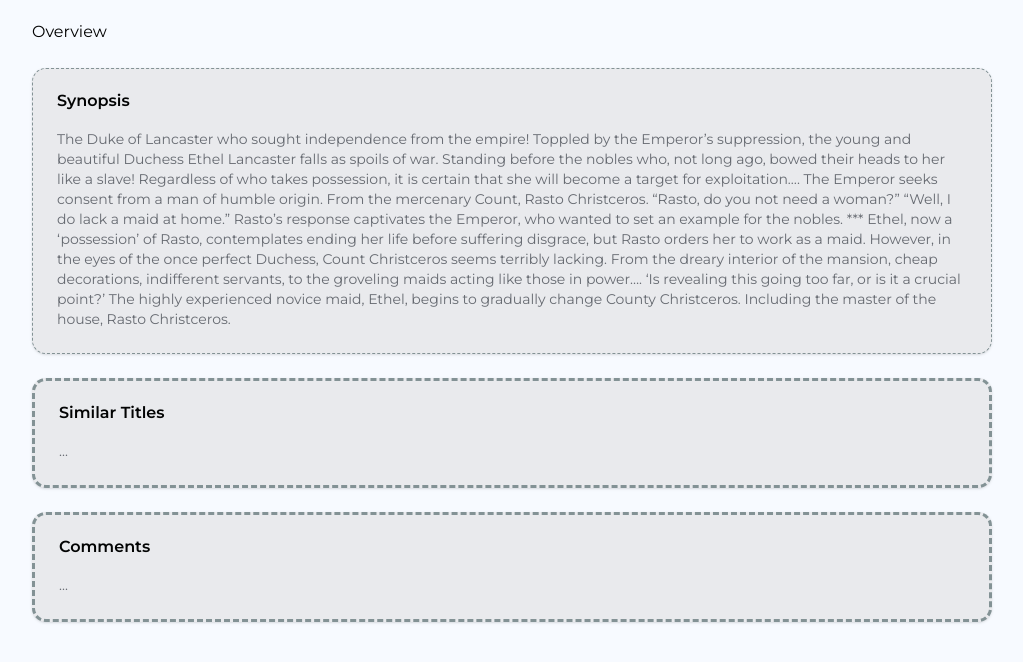
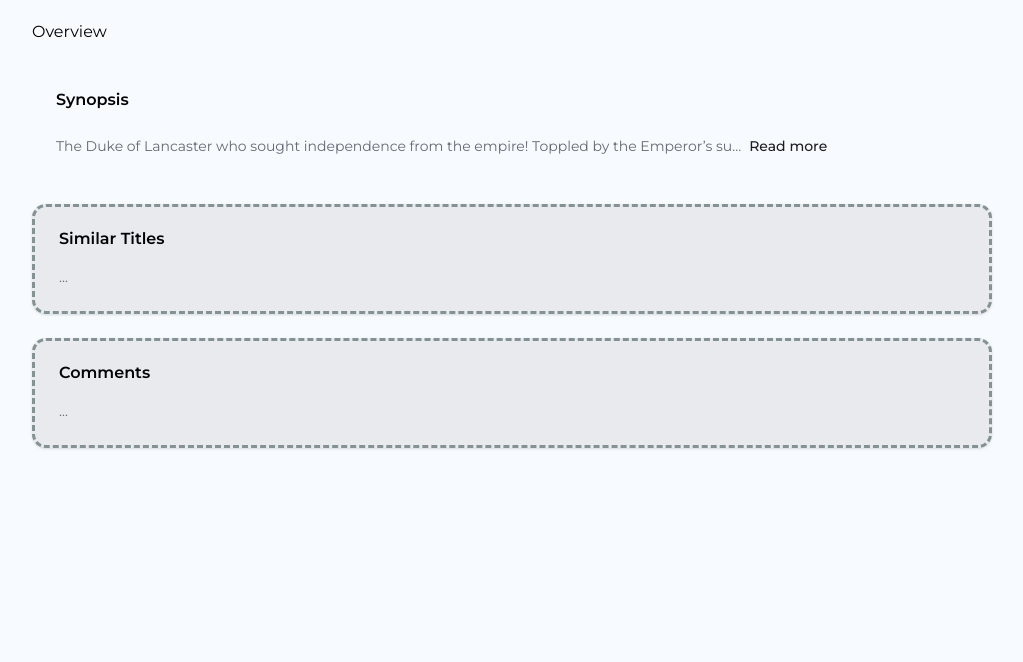
Before and after one commit to dark-night-queen/capire-client, a Next.js app: page /story/1 in a window 1280 px wide. Shown: the top 662 px of the page, without its empty margins (128-1151 px from the left). Built offline with nearby package versions, Linux system fonts and the light colour scheme.

Commit message:
added read more functionality in description

```diff
--- a/src/app/story/_components/Description.tsx
+++ b/src/app/story/_components/Description.tsx
@@ -1,10 +1,13 @@
-import React from "react";
+"use client";
+
+import React, { useState } from "react";
 import {
   Card,
   CardDescription,
   CardHeader,
   CardTitle,
 } from "@/lib/components/ui/card";
+import { Button } from "@/lib/components/ui/button";
 
 interface DescriptionProps {
   description: string;
@@ -23,11 +26,38 @@ export const Description: React.FC<DescriptionProps> = ({
   description,
   maxCharacters = 100,
 }) => {
+  const [expanded, setExpanded] = useState<boolean>(false);
+
+  // Check if description needs to be truncated
+  const needsTruncation = description.length > maxCharacters;
+
+  // Get the appropriate display text based on expanded state
+  const displayText =
+    expanded || !needsTruncation
+      ? description
+      : `${description.substring(0, maxCharacters).trim()}...`;
+
+  const toggleExpanded = () => {
+    setExpanded(!expanded);
+  };
+
   return (
-    <Card className="w-full border-dashed">
+    <Card className="w-full border-none bg-transparent shadow-none">
       <CardHeader className="gap-5">
         <CardTitle>Synopsis</CardTitle>
-        <CardDescription>{description}</CardDescription>
+        <CardDescription>
+          {displayText}
+
+          {needsTruncation && (
+            <Button
+              variant="ghost"
+              onClick={toggleExpanded}
+              className="ms-2 mt-2 text-accent-foreground p-0 h-auto"
+            >
+              {expanded ? "Show less" : "Read more"}
+            </Button>
+          )}
+        </CardDescription>
       </CardHeader>
     </Card>
   );
```
